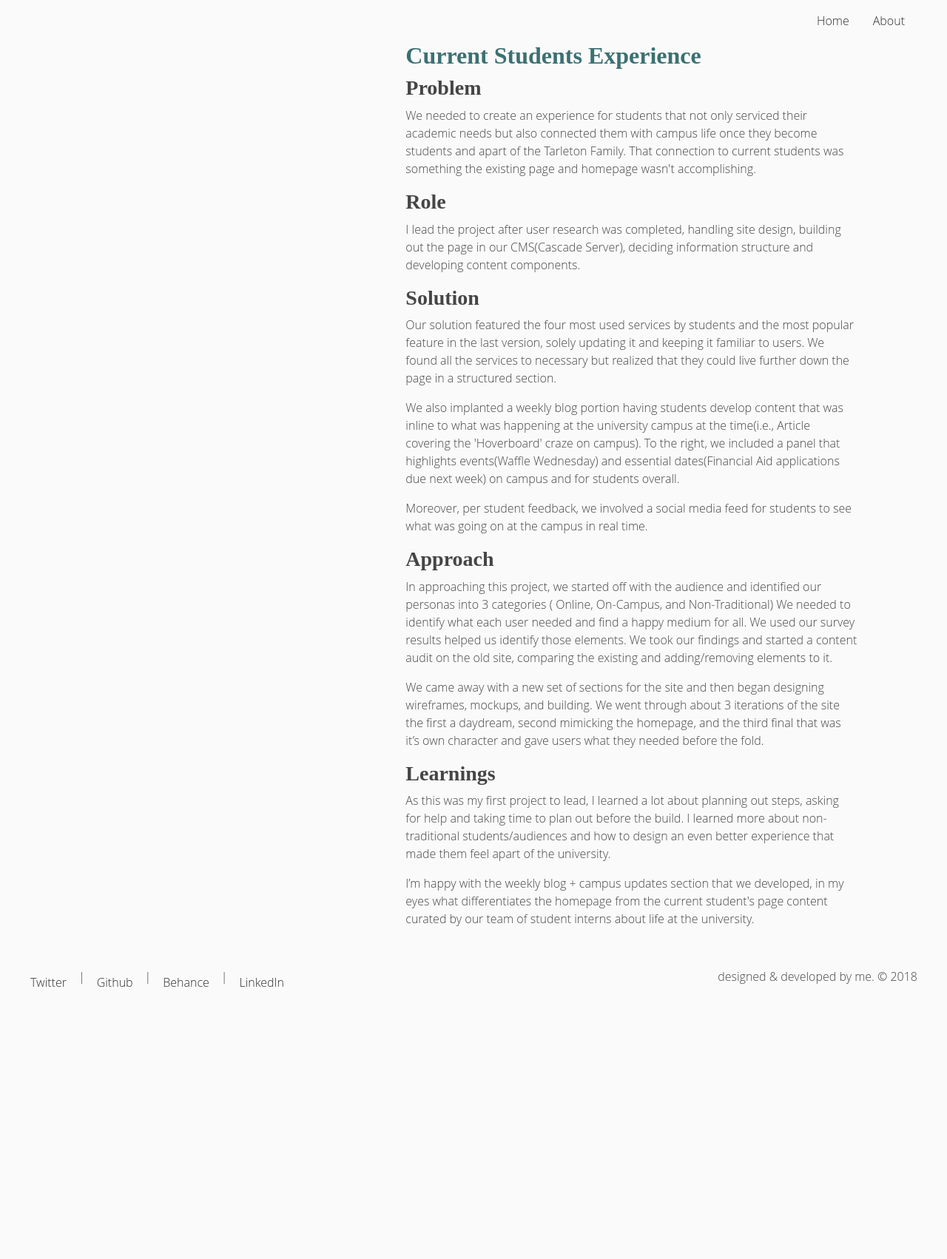
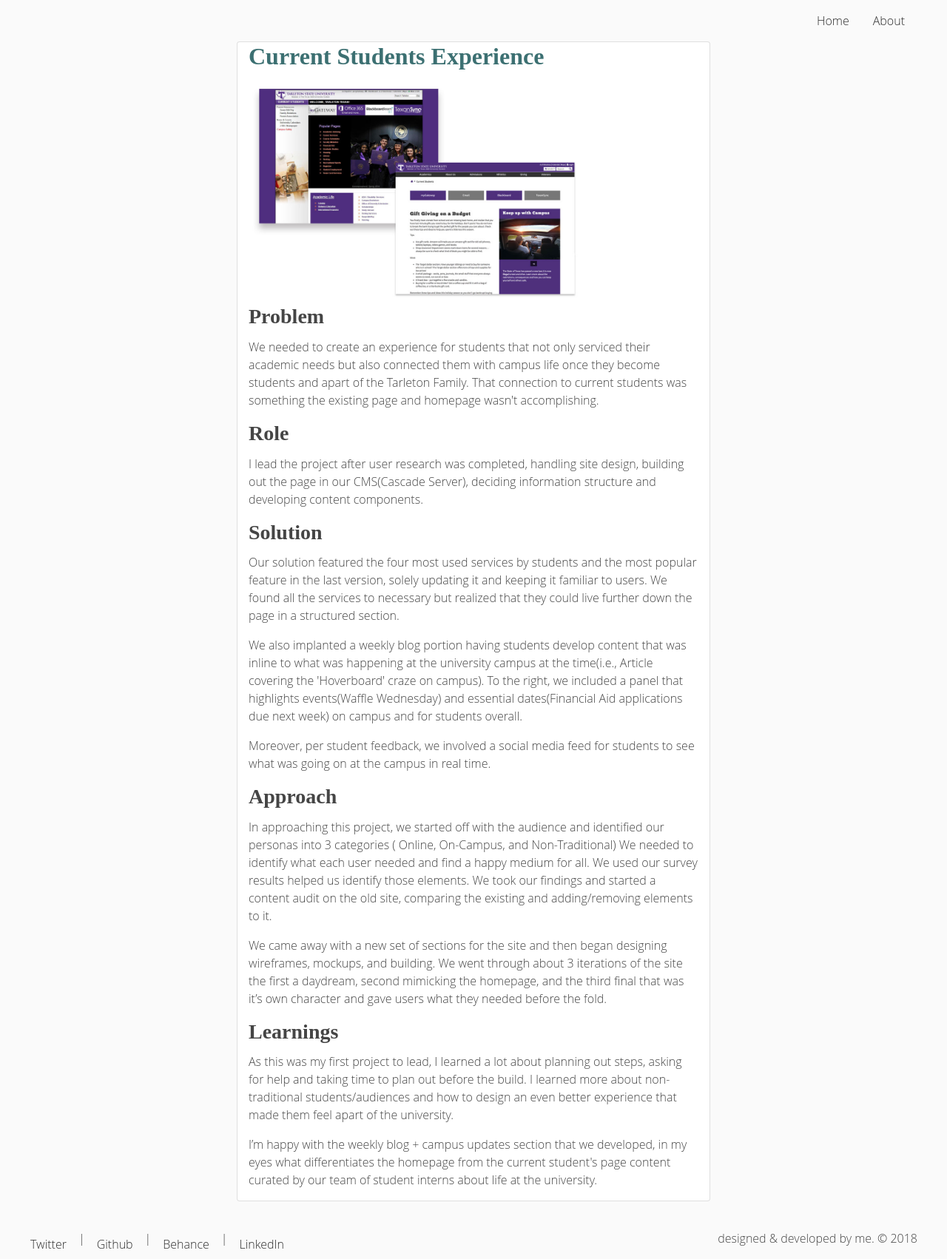
Before and after one commit to silviafuen/silviafuen.github.io, a Jekyll site: the page built from students.html, in a window 1280 px wide. Shown: the whole page at 74% size. Built offline with Jekyll 4.4.1, drawn with Linux system fonts in a browser that asks for light colours; nearby versions of some CDN libraries; before the commit the page ends 1348 px from its top, so only the background shows below that.

```diff
--- a/students.html
+++ b/students.html
@@ -3,28 +3,41 @@ layout: default
 title: Portfolio - Silvia Fuentes
 ---
 <section class="row">
-  <div class="col-md-5">
+  <div class="col-md-3 col-sm-1">
   </div>
-  <div class="col-md-6">
-  <h2>Current Students Experience</h2>
-  <h3>Problem</h3>
-  <p>We needed to create an experience for students that not only serviced their academic needs but also connected them with campus life once they become students and apart of the Tarleton Family. That connection to current students was something the existing page and homepage wasn't accomplishing. </p>
-  <h3>Role</h3>
-  <p>I lead the project after user research was completed, handling site design, building out the page in our CMS(Cascade Server),  deciding information structure and developing content components. </p>
-  <h3>Solution</h3>
-  <p>Our solution featured the four most used services by students and the most popular feature in the last version, solely updating it and keeping it familiar to users.  We found all the services to necessary but realized that they could live further down the page in a structured section.
-</p><p>
-    We also implanted a weekly blog portion having students develop content that was inline to what was happening at the university campus at the time(i.e., Article covering the 'Hoverboard' craze on campus). To the right, we included a panel that highlights events(Waffle Wednesday) and essential dates(Financial Aid applications due next week) on campus and for students overall.
-</p><p>
-  Moreover, per student feedback, we involved a social media feed for students to see what was going on at the campus in real time.</p>
-  <h3>Approach</h3>
-  <p>In approaching this project, we started off with the audience and identified our personas into 3 categories ( Online, On-Campus, and  Non-Traditional) We needed to identify what each user needed and find a happy medium for all.  We used our survey results helped us identify those elements. We took our findings and started a content audit on the old site, comparing the existing and adding/removing elements to it.
-</p><p>
-We came away with a new set of sections for the site and then began designing wireframes, mockups, and building. We went through about 3 iterations of the site the first a daydream, second mimicking the homepage, and the third final that was it’s own character and gave users what they needed before the fold.</p>
-  <h3>Learnings</h3>
-  <p>As this was my first project to lead, I learned a lot about planning out steps, asking for help and taking time to plan out before the build. I learned more about non-traditional students/audiences and how to design an even better experience that made them feel apart of the university.
-</p><p>
-I’m happy with the weekly blog + campus updates section that we developed, in my eyes what differentiates the homepage from the current student's page content curated by our team of student interns about life at the university.
-</p>
-</div>
+  <div class="col-md-6 col-sm-10 card text-left">
+    <h2 class="card-title">Current Students Experience</h2>
+    <img class="img-tag" src="assets/preview-students.jpg">
+    <h3 class="card-title">Problem</h3>
+    <p>We needed to create an experience for students that not only serviced their academic needs but also connected them with campus life once they become students and apart of the Tarleton Family. That connection to current students was something the existing
+      page and homepage wasn't accomplishing. </p>
+    <h3 class="card-title">Role</h3>
+    <p>I lead the project after user research was completed, handling site design, building out the page in our CMS(Cascade Server), deciding information structure and developing content components. </p>
+    <h3 class="card-title">Solution</h3>
+    <p>Our solution featured the four most used services by students and the most popular feature in the last version, solely updating it and keeping it familiar to users. We found all the services to necessary but realized that they could live further down
+      the page in a structured section.
+    </p>
+    <p>
+      We also implanted a weekly blog portion having students develop content that was inline to what was happening at the university campus at the time(i.e., Article covering the 'Hoverboard' craze on campus). To the right, we included a panel that highlights
+      events(Waffle Wednesday) and essential dates(Financial Aid applications due next week) on campus and for students overall.
+    </p>
+    <p>
+      Moreover, per student feedback, we involved a social media feed for students to see what was going on at the campus in real time.</p>
+    <h3 class="card-title">Approach</h3>
+    <p>In approaching this project, we started off with the audience and identified our personas into 3 categories ( Online, On-Campus, and Non-Traditional) We needed to identify what each user needed and find a happy medium for all. We used our survey results
+      helped us identify those elements. We took our findings and started a content audit on the old site, comparing the existing and adding/removing elements to it.
+    </p>
+    <p>
+      We came away with a new set of sections for the site and then began designing wireframes, mockups, and building. We went through about 3 iterations of the site the first a daydream, second mimicking the homepage, and the third final that was it’s own
+      character and gave users what they needed before the fold.</p>
+    <h3 class="card-title">Learnings</h3>
+    <p>As this was my first project to lead, I learned a lot about planning out steps, asking for help and taking time to plan out before the build. I learned more about non-traditional students/audiences and how to design an even better experience that
+      made them feel apart of the university.
+    </p>
+    <p>
+      I’m happy with the weekly blog + campus updates section that we developed, in my eyes what differentiates the homepage from the current student's page content curated by our team of student interns about life at the university.
+    </p>
+  </div>
+  <div class="col-md-3 col-sm-1">
+  </div>
 </section>
```
Also changed, not shown: valay.html (added, +41 -0 lines), assets/preview-students.jpg (added), assets/preview-valay.jpg (added), assets/students-wireframes.jpg (added), assets/valay-projects.jpg (added), assets/valay-style.jpg (added).
